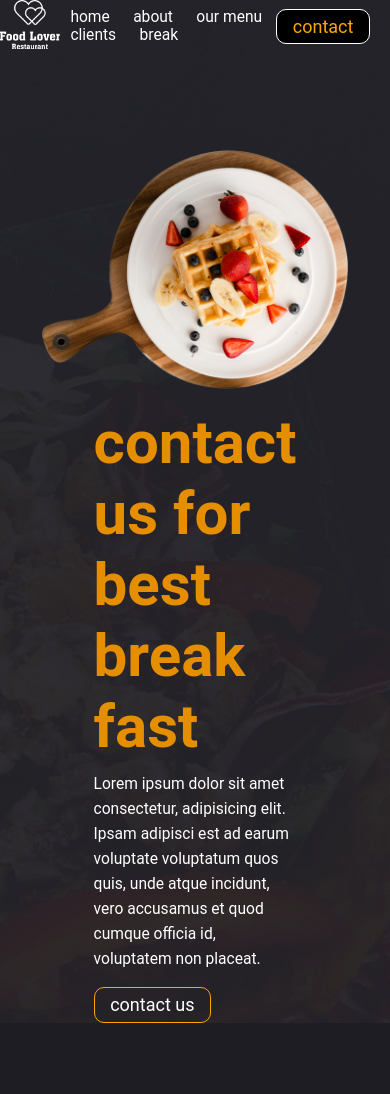
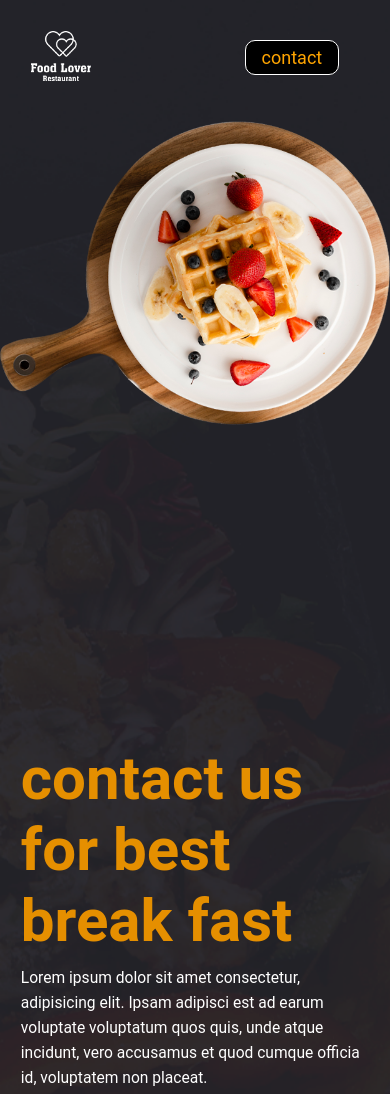
Before and after one commit to Maheru-Mariam/Breakfast-resturant, a plain HTML site: page index.html in a window 390 px wide. Shown: the top 1094 px of the page. Drawn offline with nearby package versions, Linux system fonts and the light colour scheme.

Commit message:
breakfast add

```diff
--- a/style.css
+++ b/style.css
@@ -413,3 +413,72 @@ html{
     text-decoration: underline;
 
 }
+
+
+
+@media (max-width:767px) {
+    .header{
+        padding: 3rem;
+    }
+    .icons div{
+        display: initial;
+    }
+    .navbar{
+        position: absolute;
+        width: 100%;
+        height: 100vh;
+        left: 0;
+        top: 100%;
+        background-color: var(--btn-color);
+        clip-path: polygon(0 0, 100% 0, 100% 0, 0 0);
+
+
+    }
+    .navbar a{
+        display: block;
+        text-align: center;
+        margin: 1rem;
+        padding: 1rem;
+    }
+
+    /* home css desing */
+
+    .home-text-content{
+        padding: 0 2rem;
+    }
+    .main-home{
+        padding: 2rem 0;
+    }
+    .home{
+        padding-top: 100px;
+
+    }
+    .home-image img{
+        transform: translate(0%, 0%);
+    }
+    .home-text-content{
+        margin-top: 300px;
+    }
+    .about-content .about-inner-content img{
+        width: 100%;
+        margin: 0;
+        padding: 1rem;
+    }
+    .quality-content{
+        padding: 1rem 2rem;
+    }
+    .quality-content h1{
+        color: var(--about-sec)
+    }
+    .food-main-content{
+        width: 100%;
+        border: 4px solid white;
+        padding: 1rem;
+    }
+
+    .footer-navbar a{
+        display: block;
+
+    }
+
+}
```
